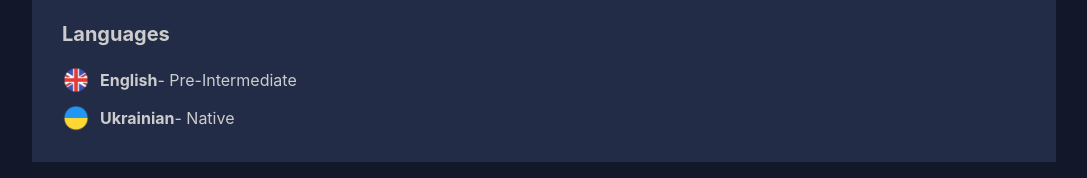
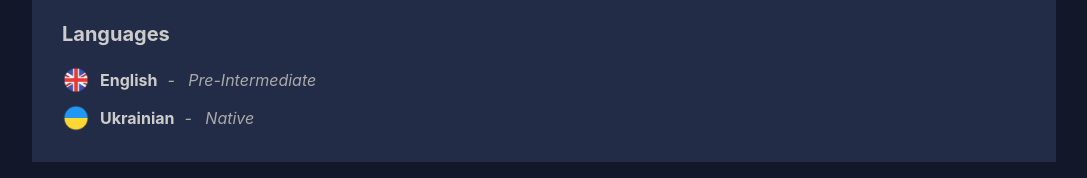
Before and after one commit to PylSerg/pylserg-cv, a React (Create React App) app: page / in a window 1280 px wide. Shown: the part 1666-1844 px from the top of the page, without its empty margins (96-1183 px from the left). Built offline with nearby package versions, Linux system fonts and the light colour scheme.

Commit message:
adds style for Languages

```diff
--- a/src/components/Langauges.js
+++ b/src/components/Langauges.js
@@ -12,11 +12,13 @@ export default function Languages() {
       <ul className="languages__list">
         <li className="languages__item">
           <img src={iconUK} alt="English" width={28} />
-          <b>English</b> - Pre-Intermediate
+          <snap className="languages__language">English</snap>
+          <snap className="languages__level"> - &nbsp; Pre-Intermediate</snap>
         </li>
         <li className="languages__item">
           <img src={iconUA} alt="Ukrainian" width={28} />
-          <b>Ukrainian</b> - Native
+          <snap className="languages__language">Ukrainian</snap>
+          <snap className="languages__level"> - &nbsp; Native</snap>
         </li>
       </ul>
     </section>
--- a/src/sass/components/_languages.scss
+++ b/src/sass/components/_languages.scss
@@ -26,3 +26,14 @@
         margin-right: 10px;
     }
 }
+
+.languages__language {
+    font-weight: 700;
+}
+
+.languages__level {
+    margin-left: 10px;
+
+    color: #aaa;
+    font-style: italic;
+}
```
